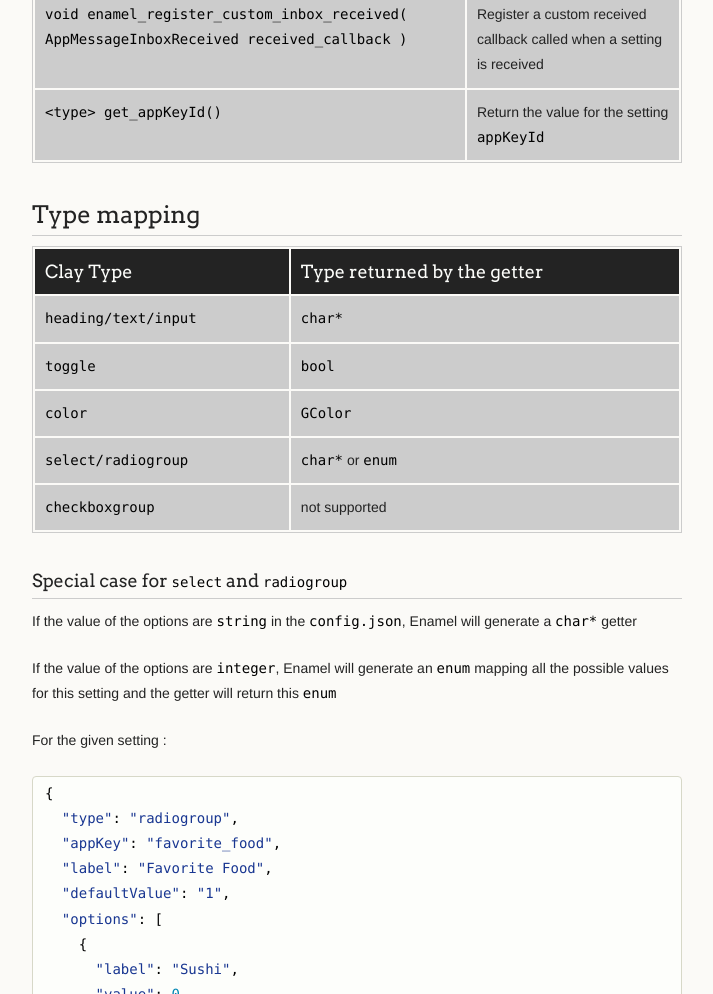
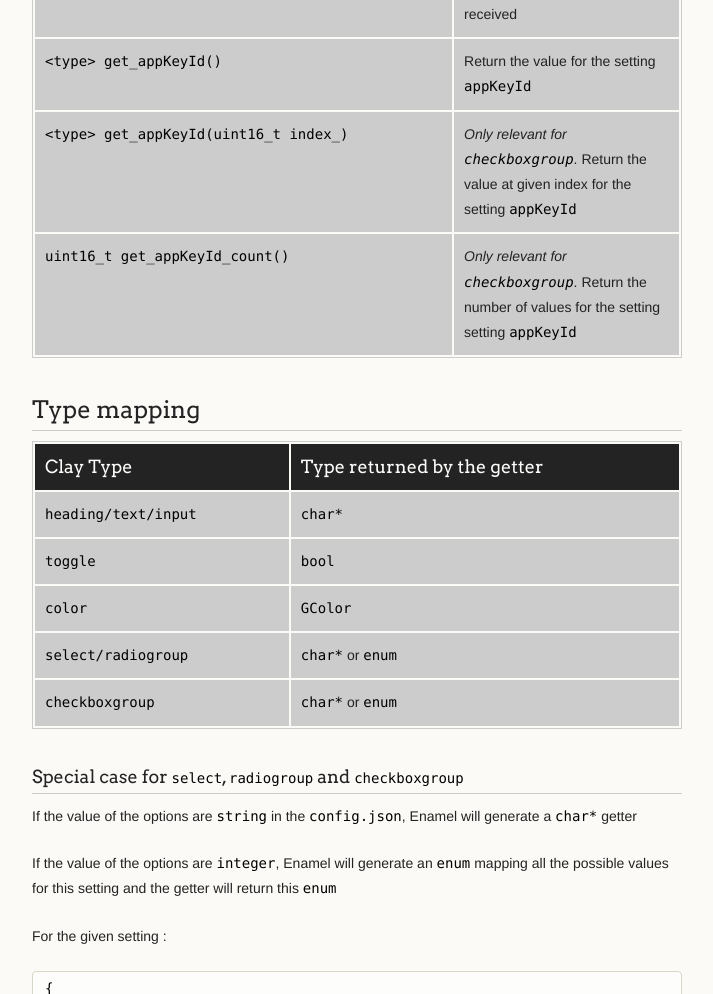
Before and after one commit to gregoiresage/enamel, a plain HTML site: page index.html in a window 1280 px wide. Shown: the part 3144-4138 px from the top of the page, without its empty margins (278-991 px from the left). Drawn offline with Linux system fonts and the light colour scheme.

```diff
--- a/index.html
+++ b/index.html
@@ -178,6 +178,18 @@
 <td>Return the value for the setting <code>appKeyId</code>
 </td>
 </tr>
+<tr>
+<td><code>&lt;type&gt; get_appKeyId(uint16_t index_)</code></td>
+<td>
+<em>Only relevant for <code>checkboxgroup</code></em>. Return the value at given index for the setting <code>appKeyId</code>
+</td>
+</tr>
+<tr>
+<td><code>uint16_t get_appKeyId_count()</code></td>
+<td>
+<em>Only relevant for <code>checkboxgroup</code></em>. Return the number of values for the setting setting <code>appKeyId</code>
+</td>
+</tr>
 </tbody>
 </table>
 
@@ -212,13 +224,15 @@
 </tr>
 <tr>
 <td><code>checkboxgroup</code></td>
-<td>not supported</td>
+<td>
+<code>char*</code> or <code>enum</code>
+</td>
 </tr>
 </tbody>
 </table>
 
 <h3>
-<a id="special-case-for-select-and-radiogroup" class="anchor" href="#special-case-for-select-and-radiogroup" aria-hidden="true"><span aria-hidden="true" class="octicon octicon-link"></span></a>Special case for <code>select</code> and <code>radiogroup</code>
+<a id="special-case-for-select-radiogroup-and-checkboxgroup" class="anchor" href="#special-case-for-select-radiogroup-and-checkboxgroup" aria-hidden="true"><span aria-hidden="true" class="octicon octicon-link"></span></a>Special case for <code>select</code>, <code>radiogroup</code> and <code>checkboxgroup</code>
 </h3>
 
 <p>If the value of the options are <code>string</code> in the <code>config.json</code>, Enamel will generate a <code>char*</code> getter</p>
```
Also changed, not shown: params.json (+1 -1 lines).
